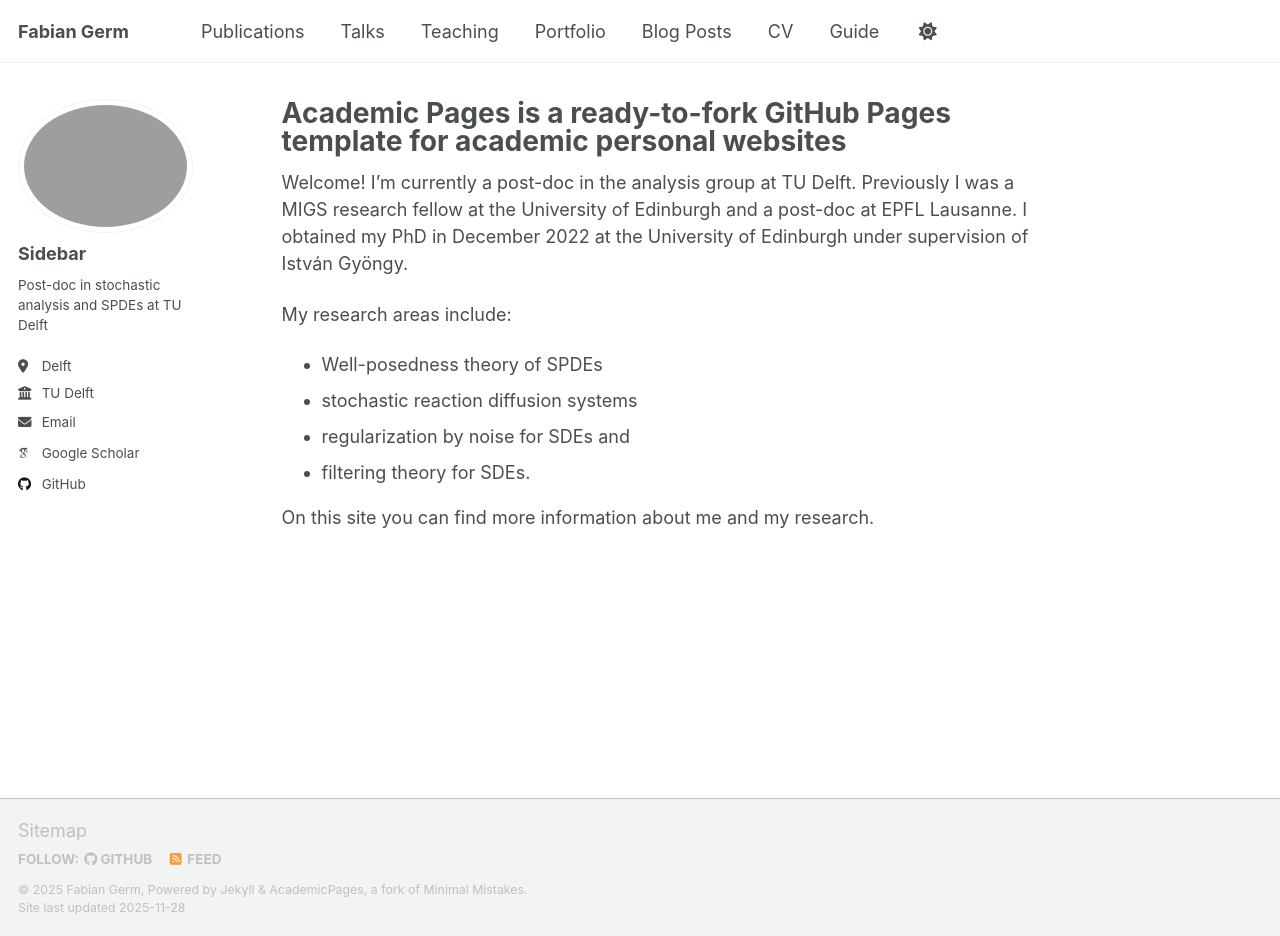
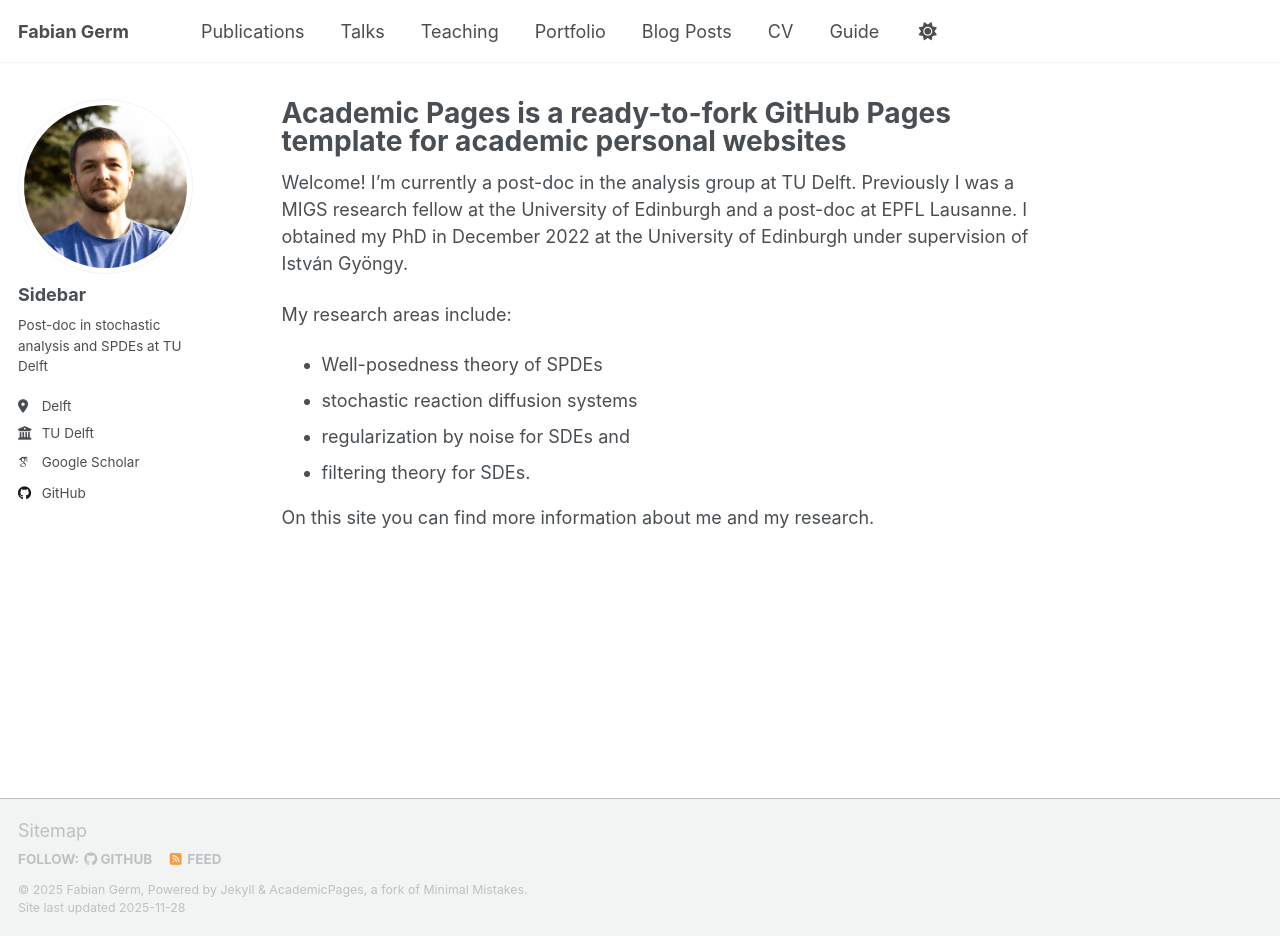
Before and after one commit to FabianGerm/fabiangerm.github.io, a Jekyll site: the page built from _pages/about.md, in a window 1280 px wide and 936 px high. Built offline with Jekyll 4.4.1, drawn with Linux system fonts in a browser that asks for light colours; some web fonts are replaced; a script that is not in the unit is left out; a file with an impossible date is left out.

Commit message:
Update _config.yml

```diff
--- a/_config.yml
+++ b/_config.yml
@@ -15,7 +15,7 @@ name                     : &name "Fabian Germ"
 description              : &description "Fabian Germ's website"   # Update this with a general description of your site, this is the default if not overridden by a page
 url                      : https://academicpages.github.io # The base hostname & protocol for your site e.g. "https://[your GitHub username].github.io",
                                                            # or if you already have some other page hosted on Github then use "https://[your GitHub username].github.io/[Your Repo Name]"
-baseurl                  : "" # the subpath of your site, e.g. "/blog"
+baseurl                  :  # the subpath of your site, e.g. "/blog"
 repository               : "academicpages/academicpages.github.io"
 
 # Site Author - The following control what appear as part of the author content on the side bar.
@@ -23,14 +23,14 @@ repository               : "academicpages/academicpages.github.io"
 #               Additional customization can be done by editing /_includes/author-profile.html
 author:
   # Biographic information
-  avatar           : "new_cv_pic"
+  avatar           : "new_cv_pic.jpg"
   name             : "Sidebar"
   pronouns         : # example: "she/her"
   bio              : "Post-doc in stochastic analysis and SPDEs at TU Delft"
   location         : "Delft"
   employer         : "TU Delft"
   uri              : # URL
-  email            : ""
+  email            : #
 
   # Academic websites
   academia         : # URL
```
